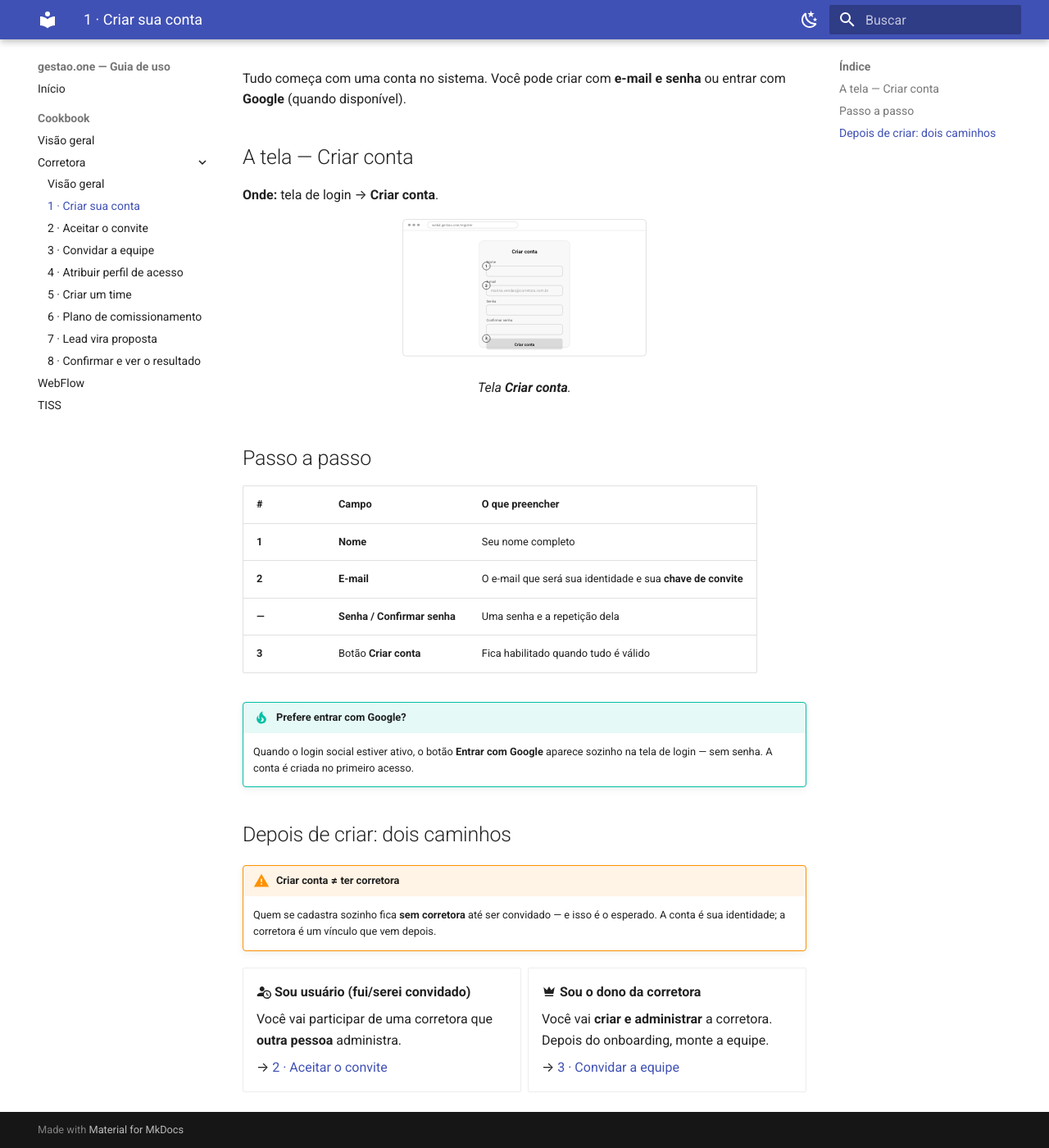
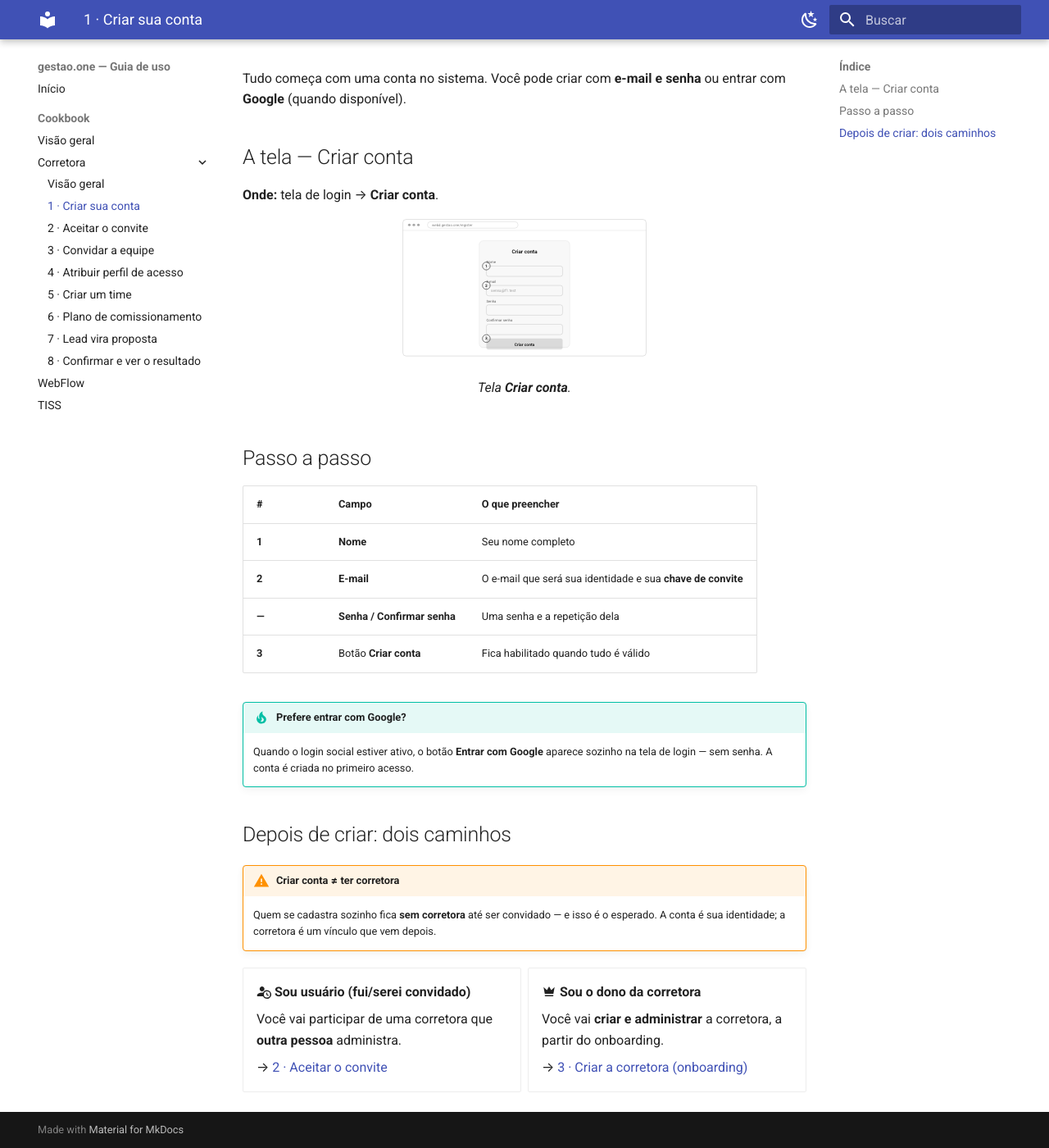
Before and after one commit to renatofagalde/wiki-gestao-one, an MkDocs documentation site: the page built from docs/cookbook/corretora/01-criar-conta.md, in a window 1280 px wide and 1400 px high, scrolled down 97 px. Shown: the whole window at 82% size. Built offline with MkDocs 1.6.1 and Material for MkDocs 9.7.7, drawn with Linux system fonts in a browser that asks for light colours.

Commit message:
Update step 1 account creation for new cast and step order

```diff
--- a/docs/cookbook/corretora/01-criar-conta.md
+++ b/docs/cookbook/corretora/01-criar-conta.md
@@ -27,7 +27,7 @@ entrar com **Google** (quando disponível).
   <rect x="262" y="148" width="236" height="32" rx="7" fill="none" stroke="currentColor" stroke-opacity="0.3"/>
   <text x="262" y="200" font-size="11" fill="currentColor" fill-opacity="0.7">E-mail</text>
   <rect x="262" y="208" width="236" height="32" rx="7" fill="none" stroke="currentColor" stroke-opacity="0.3"/>
-  <text x="276" y="229" font-size="12" fill="currentColor" fill-opacity="0.4">marina.vendas@corretora.com.br</text>
+  <text x="276" y="229" font-size="12" fill="currentColor" fill-opacity="0.4">senna@f1.test</text>
   <text x="262" y="260" font-size="11" fill="currentColor" fill-opacity="0.7">Senha</text>
   <rect x="262" y="268" width="236" height="32" rx="7" fill="none" stroke="currentColor" stroke-opacity="0.3"/>
   <text x="262" y="320" font-size="11" fill="currentColor" fill-opacity="0.7">Confirmar senha</text>
@@ -70,13 +70,12 @@ entrar com **Google** (quando disponível).
 
     Você vai participar de uma corretora que **outra pessoa** administra.
 
-    → [2 · Aceitar o convite](02-esperar-convite.md)
+    → [2 · Aceitar o convite](02-aceitar-convite.md)
 
 - :material-crown: **Sou o dono da corretora**
 
-    Você vai **criar e administrar** a corretora. Depois do onboarding, monte a
-    equipe.
+    Você vai **criar e administrar** a corretora, a partir do onboarding.
 
-    → [3 · Convidar a equipe](03-convidar.md)
+    → [3 · Criar a corretora (onboarding)](03-criar-corretora.md)
 
 </div>
```
